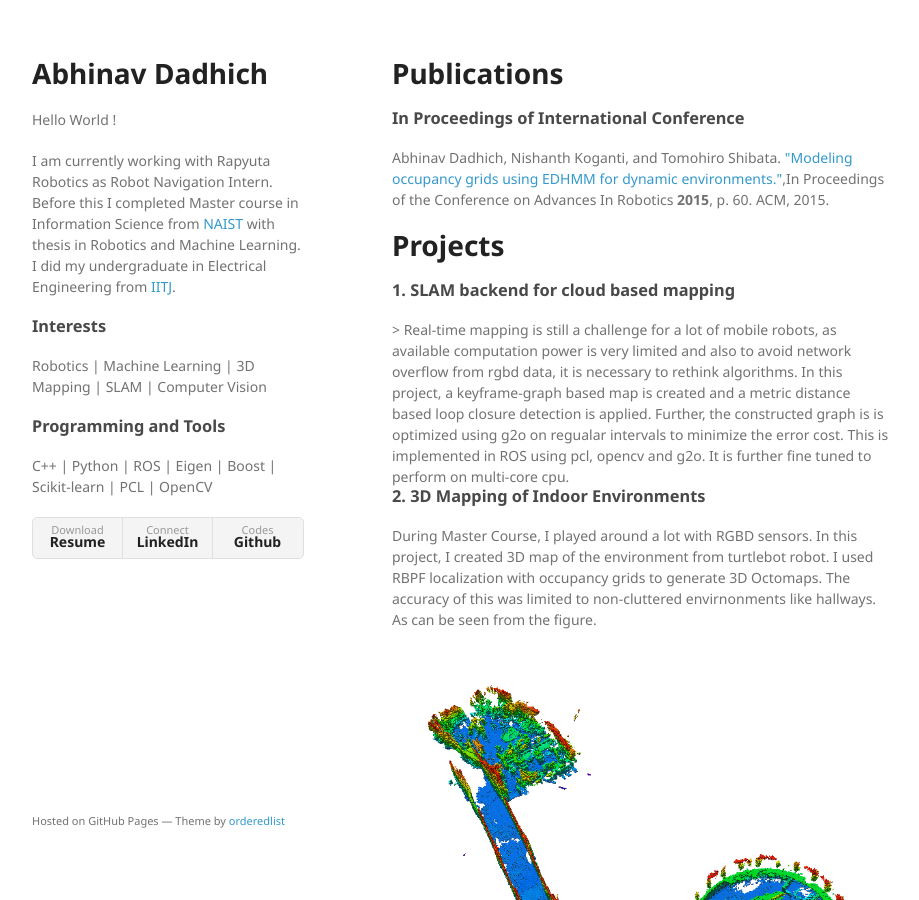
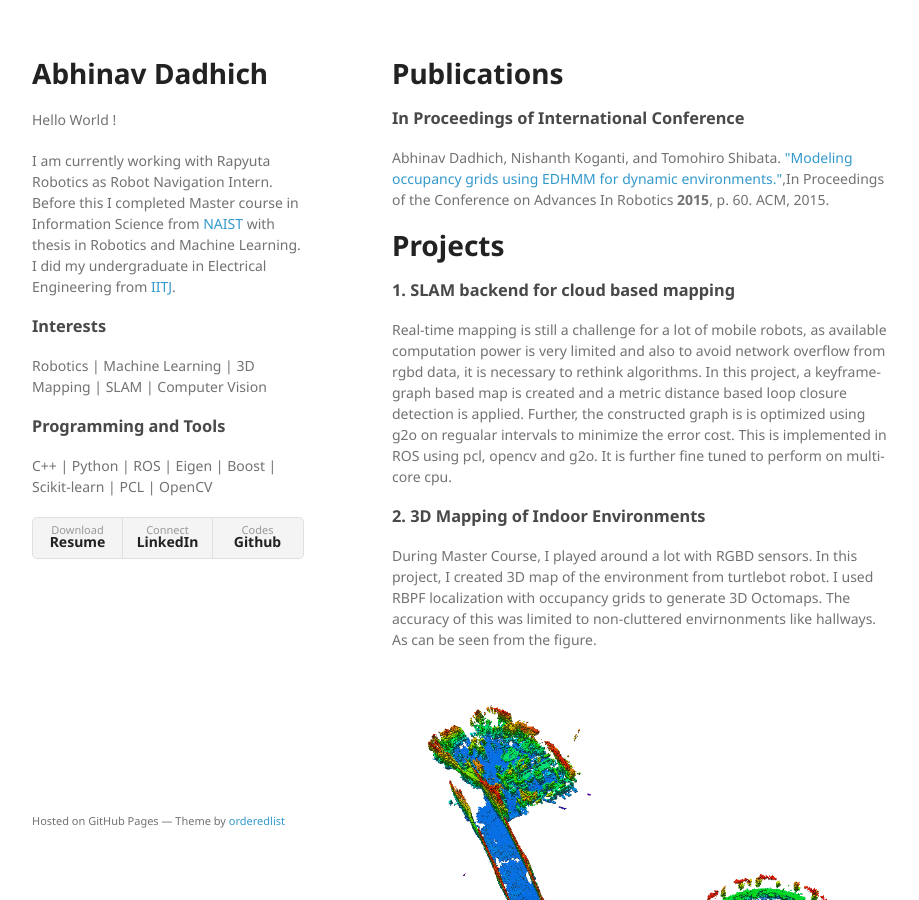
Before and after one commit to ResByte/ResByte.github.io, a Jekyll site: the page index.html, which Jekyll copies as it is, in a window 1280 px wide and 900 px high. Shown: the whole window, without its empty margins (178-1097 px from the left). Built offline with Jekyll 4.4.1, drawn with Linux system fonts in a browser that asks for light colours.

Commit message:
text-formatting

```diff
--- a/index.html
+++ b/index.html
@@ -39,8 +39,8 @@
         <a href="http://dl.acm.org/citation.cfm?id=2783510">"Modeling occupancy grids using EDHMM for dynamic environments."</a>,In Proceedings of the Conference on Advances In Robotics <b>2015</b>, p. 60. ACM, 2015.</p>
 
         <h1>Projects</h1>
-      <h3>1. SLAM backend for cloud based mapping</h3>>
-      Real-time mapping is still a challenge for a lot of mobile robots, as available computation power is very limited and also to avoid network overflow from rgbd data, it is necessary to rethink algorithms. In this project, a keyframe-graph based map is created and a metric distance based loop closure detection is applied. Further, the constructed graph is is optimized using g2o on regualar intervals to minimize the error cost. This is implemented in ROS using pcl, opencv and g2o. It is further fine tuned to perform on multi-core cpu.
+      <h3>1. SLAM backend for cloud based mapping</h3>
+      <p>Real-time mapping is still a challenge for a lot of mobile robots, as available computation power is very limited and also to avoid network overflow from rgbd data, it is necessary to rethink algorithms. In this project, a keyframe-graph based map is created and a metric distance based loop closure detection is applied. Further, the constructed graph is is optimized using g2o on regualar intervals to minimize the error cost. This is implemented in ROS using pcl, opencv and g2o. It is further fine tuned to perform on multi-core cpu.</p>
 
 			<h3>2. 3D Mapping of Indoor Environments</h3>
 			During Master Course, I played around a lot with RGBD sensors. In this project, I created 3D map of the environment from turtlebot robot. I used RBPF localization with occupancy grids to generate 3D Octomaps. The accuracy of this was limited to non-cluttered envirnonments like hallways. As can be seen from the figure.
```
